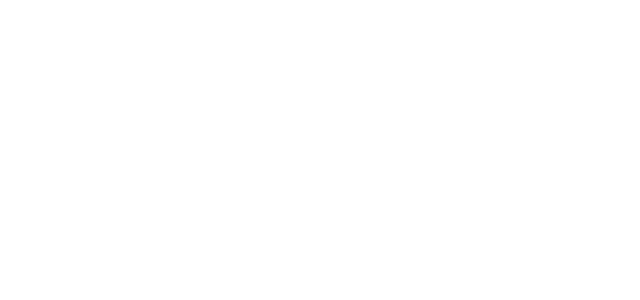
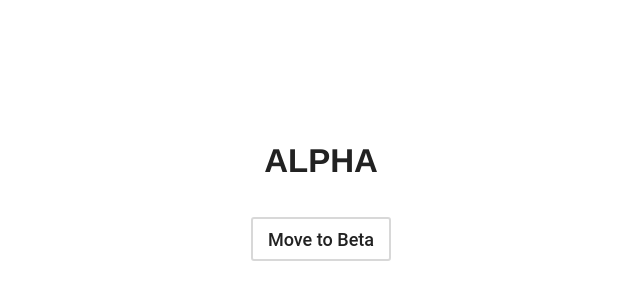
Before and after one commit to Tivo389/200209_TOUCH-UI-UX, a React (Create React App) app: page /anchorEventAlpha in a window 1280 px wide. Shown: the part 200-500 px from the top of the page, without its empty margins (319-959 px from the left). Built offline with nearby package versions, Linux system fonts and the light colour scheme.

Commit message:
200225 Interaction determined. Continue with updating CSS.

```diff
--- /dev/null
+++ b/src/components/AnchorEventAlpha.js
@@ -0,0 +1,52 @@
+import React, { Component } from 'react';
+
+class AnchorEventAlpha extends Component {
+  // COMPONENT VARIALBES
+  state = { foo: true };
+  // - As a state it would require setState(), resulting in a rapid-rendering.
+  bar = false;
+
+  // LIFECYCLE METHODS
+  componentDidMount() {}
+  componentDidUpdate() {}
+  componentWillUnmount() {}
+
+  // RENDER OF COMPONENT
+  render() {
+    return (
+      <div className="mainWrapper" style={{ height: window.innerHeight }}>
+        <div className="anchorCTAWrapper">
+          <h4>ALPHA</h4>
+          <a
+            className="anchorCTA"
+            href="/anchorEventBeta"
+            onTouchStart={this.onTouchStart}
+            onTouchEnd={this.onTouchEnd}
+            onClick={this.onClick}>Move to Beta</a>
+        </div>
+      </div>
+    );
+  }
+
+  // FUNCTION: BASIC EXPLANATION HERE
+  // - Detailed explanation here
+  onTouchStart = (e) => {
+    e.preventDefault();
+  };
+  onTouchEnd = (e) => {
+    const navTarget = e.currentTarget.getAttribute('href');
+    e.preventDefault();
+    setTimeout(() => {
+      window.location.href = navTarget
+    }, 100);
+  };
+  onClick = (e) => {
+    const navTarget = e.currentTarget.getAttribute('href');
+    e.preventDefault();
+    setTimeout(() => {
+      window.location.href = navTarget
+    }, 100);
+  };
+}
+
+export default AnchorEventAlpha;
--- a/src/components/ctaAnchorEvent.js
+++ b/src/components/AnchorEventBeta.js
@@ -1,6 +1,6 @@
 import React, { Component } from 'react';
 
-class AnchorEvent extends Component {
+class AnchorEventBeta extends Component {
   // COMPONENT VARIALBES
   state = { foo: true };
   // - As a state it would require setState(), resulting in a rapid-rendering.
@@ -16,10 +16,13 @@
     return (
       <div className="mainWrapper" style={{ height: window.innerHeight }}>
         <div className="anchorCTAWrapper">
+          <h4>BETA</h4>
           <a
             className="anchorCTA"
-            href="./anchorEvent"
-            onTouchStart="this.onTouchStart">Learn more</a>
+            href="/anchorEventAlpha"
+            onTouchStart={this.onTouchStart}
+            onTouchEnd={this.onTouchEnd}
+            onClick={this.onClick}>Move to Alpha</a>
         </div>
       </div>
     );
@@ -29,8 +32,21 @@
   // - Detailed explanation here
   onTouchStart = (e) => {
     e.preventDefault();
-    // 999 CONTINUE HERE ADDBACK GROUND AN REMOVE ON DONE
+  };
+  onTouchEnd = (e) => {
+    const navTarget = e.currentTarget.getAttribute('href');
+    e.preventDefault();
+    setTimeout(() => {
+      window.location.href = navTarget
+    }, 100);
+  };
+  onClick = (e) => {
+    const navTarget = e.currentTarget.getAttribute('href');
+    e.preventDefault();
+    setTimeout(() => {
+      window.location.href = navTarget
+    }, 100);
   };
 }
 
-export default AnchorEvent;
+export default AnchorEventBeta;
--- a/src/components/App.js
+++ b/src/components/App.js
@@ -7,7 +7,7 @@
       <a className="content" href="./deviceEvent">
         200209: Device Event Confirmation
       </a>
-      <a className="content" href="./anchorEvent">
+      <a className="content" href="./anchorEventAlpha">
         200223: CTA Anchor Event Confirmation
       </a>
       <a className="content" href="./carouselClick">
--- a/src/components/Router.js
+++ b/src/components/Router.js
@@ -2,14 +2,16 @@
 import { BrowserRouter, Route, Switch } from 'react-router-dom';
 import App from './App';
 import DeviceEvent from './DeviceEvent';
-import AnchorEvent from './ctaAnchorEvent';
+import AnchorEventAlpha from './AnchorEventAlpha';
+import AnchorEventBeta from './AnchorEventBeta';
 
 const Router = () => (
   <BrowserRouter>
     <Switch>
       <Route exact path="/" component={App}/>
       <Route exact path="/deviceEvent" component={DeviceEvent}/>
-      <Route exact path="/anchorEvent" component={AnchorEvent}/>
+      <Route exact path="/anchorEventAlpha" component={AnchorEventAlpha}/>
+      <Route exact path="/anchorEventBeta" component={AnchorEventBeta}/>
     </Switch>
   </BrowserRouter>
 );
--- a/src/css/index.css
+++ b/src/css/index.css
@@ -439,7 +439,10 @@
   display: flex;
   height: 100%;
   justify-content: center;
-  width: 100%; }
+  width: 100%;
+  flex-direction: column; }
+  .anchorCTAWrapper h4 {
+    margin: 0 0 1em 0; }
 
 .anchorCTA {
   background-image: none;
@@ -453,17 +456,24 @@
   position: relative;
   text-align: center;
   text-decoration: none;
-  transition: all 240ms cubic-bezier(0.1, 0.1, 0, 1);
+  transition: all 180ms ease-in-out;
   user-select: none;
   -webkit-tap-highlight-color: transparent; }
-  .anchorCTA:hover, .anchorCTA:active {
-    background: #423F3F;
-    border: 2px solid #423F3F;
-    color: #FFFFFF; }
+  .anchorCTA:focus {
+    background: #423F3F; }
   .anchorCTA:active {
-    transform: translateY(4px); }
+    transform: translateY(4px);
+    background: #423F3F; }
   .anchorCTA::-moz-focus-inner {
     border: 0; }
+  @media (hover: none) {
+    .anchorCTA {
+      transition: all 60ms ease-in-out; } }
+  @media (hover: hover) {
+    .anchorCTA:hover {
+      background: #423F3F;
+      border: 2px solid #423F3F;
+      color: #FFFFFF; } }
   @media (min-width: 768px) {
     .anchorCTA {
       font-size: 1.6rem; } }
--- a/src/css/index.scss
+++ b/src/css/index.scss
@@ -58,6 +58,10 @@
   height: 100%;
   justify-content: center;
   width: 100%;
+  flex-direction: column;
+  h4 {
+    margin: 0 0 1em 0;
+  }
 }
 .anchorCTA {
   background-image: none; // Firefox Negate
@@ -71,19 +75,28 @@
   position: relative;
   text-align: center;
   text-decoration: none;
-  transition: all 240ms cubic-bezier(0.1, 0.1, 0, 1);
+  transition: all 180ms ease-in-out;
   user-select: none;
   -webkit-tap-highlight-color: transparent; // Safari & Chrome Negate
-  &:hover, &:active {
+  &:focus {
     background: #423F3F;
-    border: 2px solid #423F3F;
-    color: #FFFFFF;
   }
   &:active {
     transform: translateY(4px);
+    background: #423F3F;
   }
   &::-moz-focus-inner {
     border: 0;
+  }
+  @include hoverAbsent {
+    transition: all 60ms ease-in-out;
+  }
+  @include hoverPresent {
+    &:hover {
+      background: #423F3F;
+      border: 2px solid #423F3F;
+      color: #FFFFFF;
+    }
   }
   @include tablet {
     font-size: 1.6rem;
```
Also changed, not shown: src/css/_mediaQuery.scss (+10 -0 lines).
